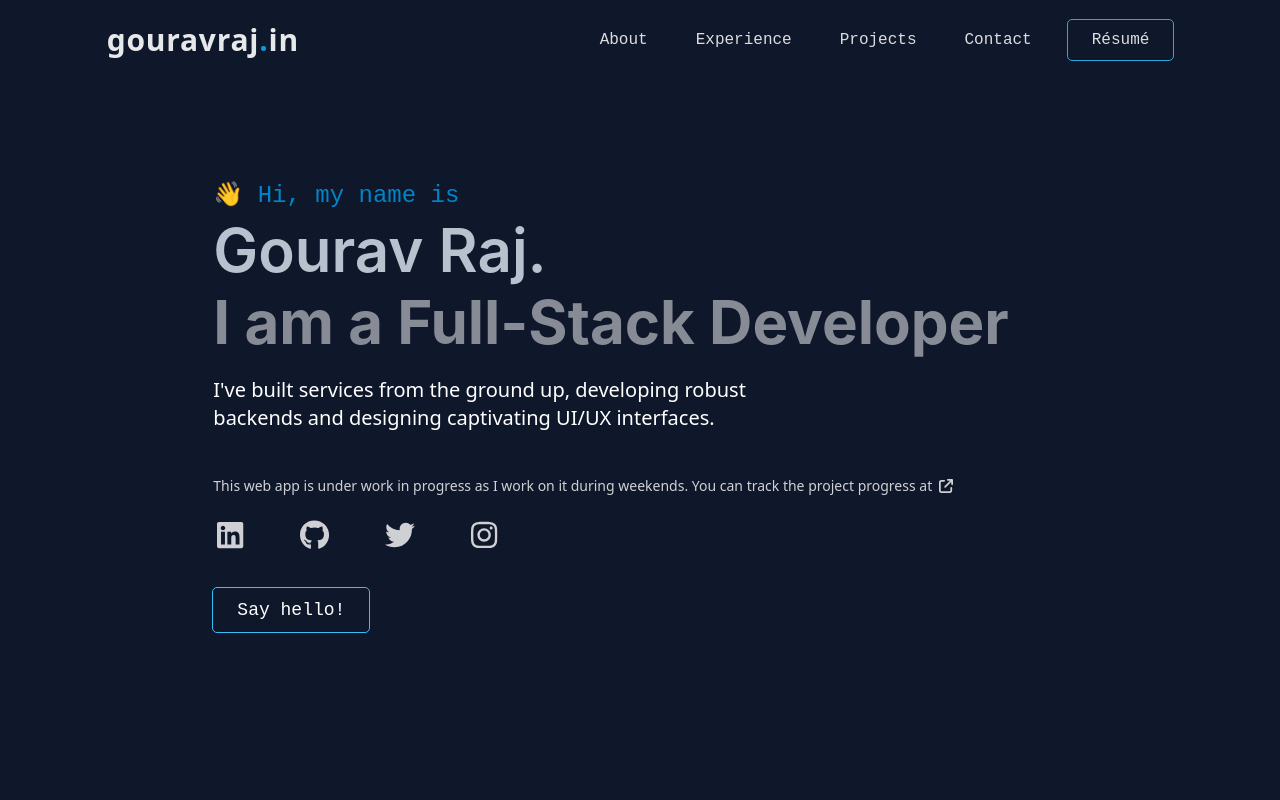
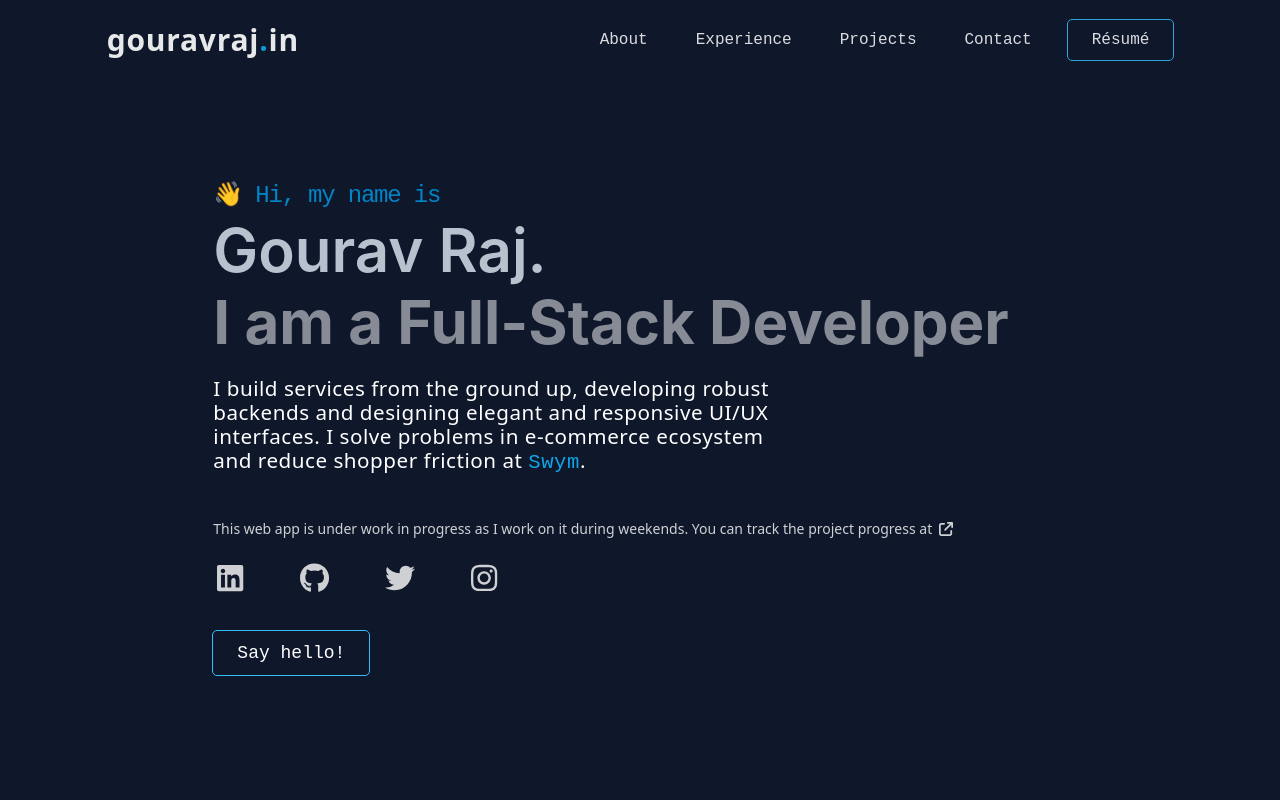
Before and after one commit to gogouravr/dot-portfolio, a React (Create React App) app: page / in a window 1280 px wide. Shown: the top 800 px of the page. Built offline with nearby package versions, Linux system fonts and the light colour scheme.

Commit message:
Enhance bio text

```diff
--- a/src/components/Intro.jsx
+++ b/src/components/Intro.jsx
@@ -12,7 +12,7 @@ export default function Intro() {
 
     return (
         <section className="flex flex-col justify-center mt-8 sm:mt-10 mx-auto w-11/12 sm:w-10/12 md:w-9/12 lg:w-8/12">
-            <div className="text-sky-600 font-[1] font-normal mt-20 mb-2 text-base sm:text-lg md:text-2xl">
+            <div className="text-sky-600 font-[1] font-normal mt-20 mb-2 text-base sm:text-lg md:text-2xl tracking-tighter">
                 👋 Hi, my name is
             </div>
 
@@ -24,8 +24,12 @@ export default function Intro() {
                 {profile.intros[0]}
             </p>
 
-            <p className='text-white font-thin font-sans opacity-83 w-3/4 my-6 lg:w-2/3 text-base sm:text-lg md:text-xl'>
-                {profile.bio}
+            <p className='text-white font-thin font-sans opacity-83 w-3/4 my-6 lg:w-2/3 text-base sm:text-base md:text-[1.29rem] tracking-wide' >
+                {profile.bio[0]}
+                <a href="https://swym.it" className="font-light font-normal rounded text-sky-500 focus-visible:outline-dashed focus-visible:outline-2 focus-visible:outline-sky-400">
+                    {profile.bio[1]}
+                </a>
+                {profile.bio[2]}
             </p>
 
             {profile.wip && !isMobileScreen &&
--- a/src/profile.json
+++ b/src/profile.json
@@ -10,7 +10,11 @@
     "intros": [
         "I am a Full-Stack Developer"
     ],
-    "bio": "I've built services from the ground up, developing robust backends and designing captivating UI/UX interfaces.",
+    "bio": [
+        "I build services from the ground up, developing robust backends and designing elegant and responsive UI/UX interfaces. I solve problems in e-commerce ecosystem and reduce shopper friction at ",
+        "Swym",
+        "."
+    ],
     "wip": true,
     "wip-text": "This web app is under work in progress as I work on it during weekends. You can track the project progress at ",
     "project-link": "https://github.com/gouravrajbit/dot-portfolio"
```
